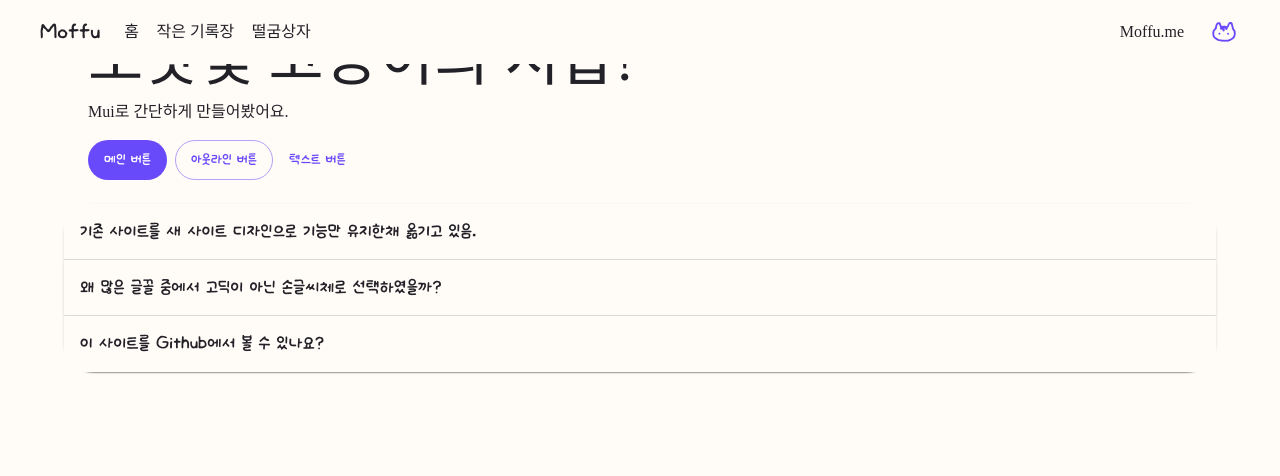
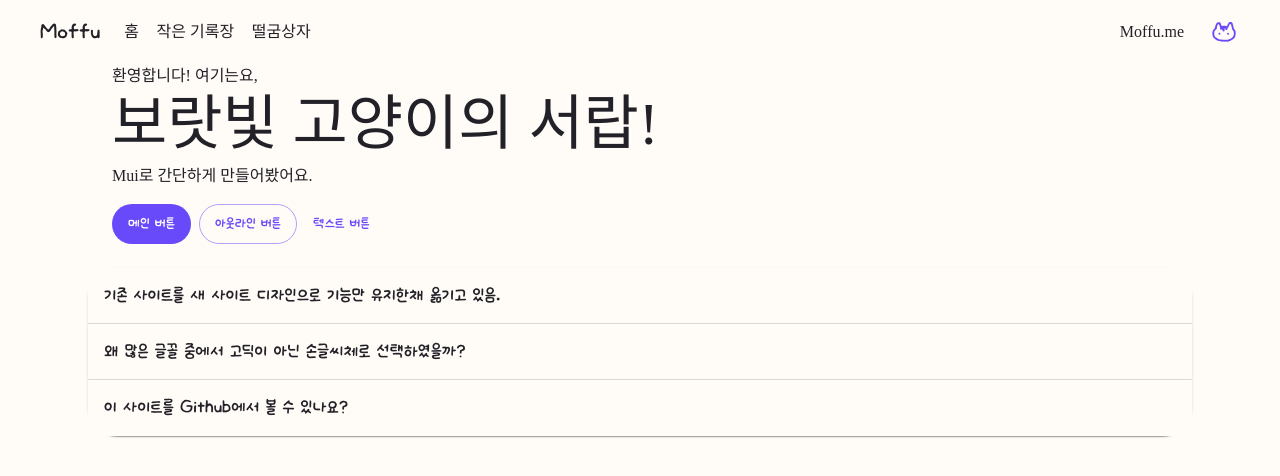
Before and after one commit to Urooyo/moffu.me-web, a Next.js app: page / in a window 1280 px wide. Shown: the top 476 px of the page. Built offline with nearby package versions, Linux system fonts and the light colour scheme; some icons are missing; a web font is replaced by a local one.

Commit message:
feat: 이리저리 캐시프로바이더 뭐시기 뭐시기 뭐시기

```diff
--- a/src/app/layout.tsx
+++ b/src/app/layout.tsx
@@ -2,6 +2,8 @@ import type { Metadata } from "next";
 import { Geist, Geist_Mono } from "next/font/google";
 import "./globals.css";
 import AppBarUI from "@/component/AppBarUI";
+import EmotionCacheProvider from '@/component/EmotionCacheProvider'
+import { Container } from "@mui/material";
 
 const geistSans = Geist({
   variable: "--font-geist-sans",
@@ -26,8 +28,12 @@ export default function RootLayout({
   return (
     <html lang="ko-KR">
       <body className={`${geistSans.variable} ${geistMono.variable}`}>
-        <AppBarUI></AppBarUI>
-        {children}
+        <EmotionCacheProvider>
+          <AppBarUI></AppBarUI>
+          <Container sx={{ marginTop: 8 }}>
+            {children}
+          </Container>
+        </EmotionCacheProvider>
       </body>
     </html>
   );
--- /dev/null
+++ b/src/component/EmotionCacheProvider.tsx
@@ -0,0 +1,19 @@
+'use client'
+
+import { CacheProvider } from '@emotion/react'
+import createEmotionCache from '@/theme/createEmotionCache'
+import { ReactNode } from 'react'
+
+const clientSideEmotionCache = createEmotionCache()
+
+export default function EmotionCacheProvider({
+  children,
+}: {
+  children: ReactNode
+}) {
+  return (
+    <CacheProvider value={clientSideEmotionCache}>
+      {children}
+    </CacheProvider>
+  )
+}
--- /dev/null
+++ b/src/theme/createEmotionCache.ts
@@ -0,0 +1,5 @@
+import createCache from '@emotion/cache'
+
+export default function createEmotionCache() {
+  return createCache({ key: 'css', prepend: true })
+}
```
